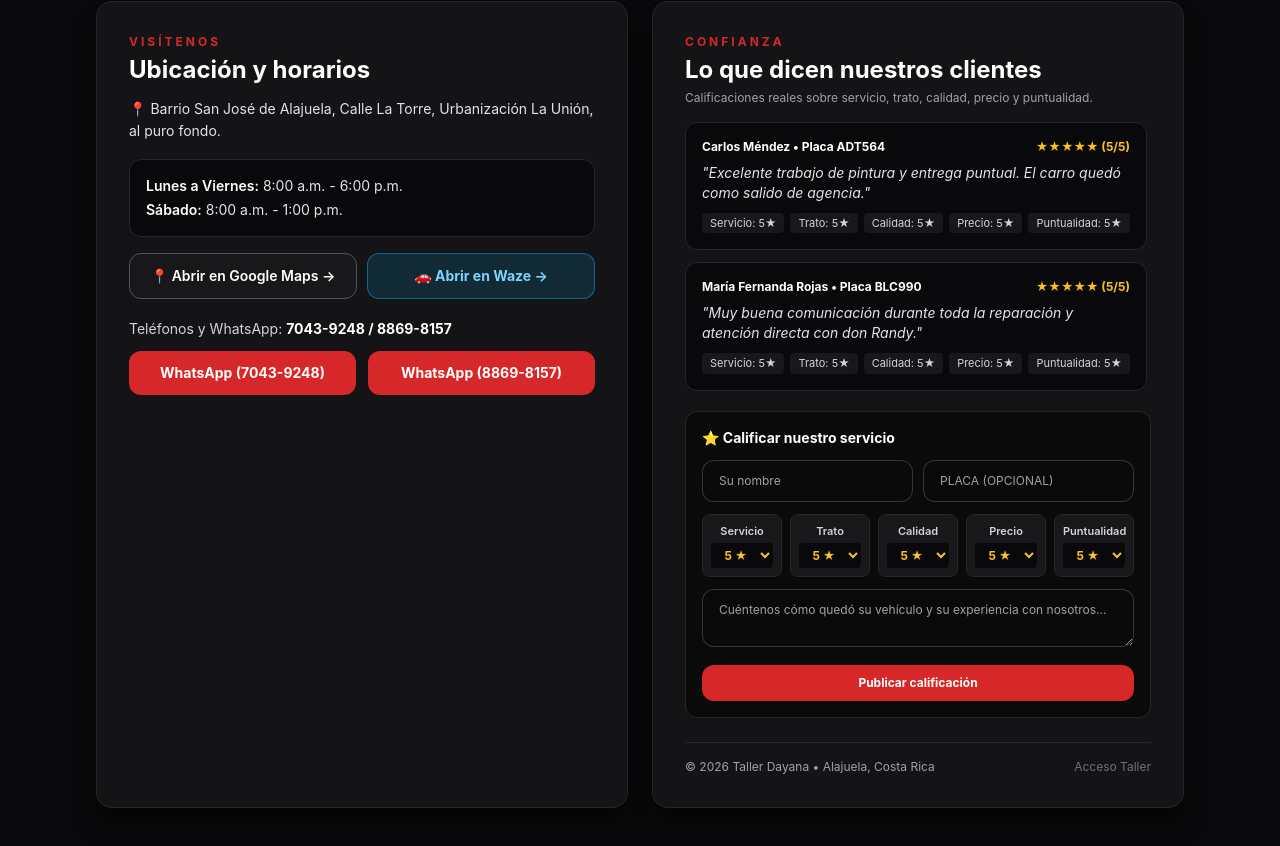
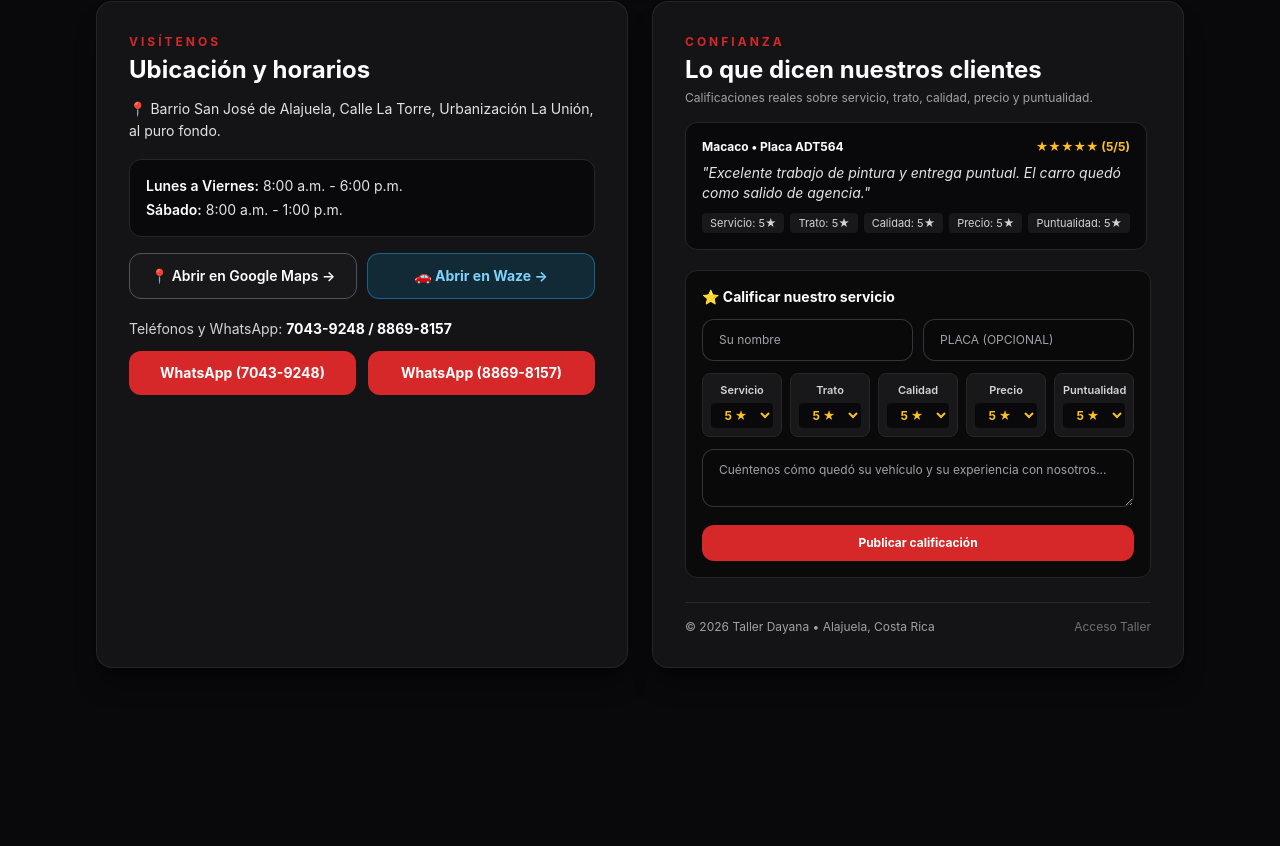
Before and after one commit to PEZ100684/Taller-Dayana, a Next.js app in the folder web/: page / in a window 1280 px wide. Shown: the part 5543-6389 px from the top of the page. After the commit the page ends 6275 px from the top, so only its background shows below. Built offline with nearby package versions, Linux system fonts and the light colour scheme; no server answers.

Commit message:
Add files via upload

```diff
--- a/web/app/page.js
+++ b/web/app/page.js
@@ -89,18 +89,9 @@ export default function Home() {
   const [reviews, setReviews] = useState([
     {
       id: "rev-1",
-      customerName: "Carlos Méndez",
+      customerName: "Macaco",
       plate: "ADT564",
       comment: "Excelente trabajo de pintura y entrega puntual. El carro quedó como salido de agencia.",
-      ratings: { servicio: 5, trato: 5, calidad: 5, precio: 5, puntualidad: 5 },
-      average: 5,
-      date: "Reciente"
-    },
-    {
-      id: "rev-2",
-      customerName: "María Fernanda Rojas",
-      plate: "BLC990",
-      comment: "Muy buena comunicación durante toda la reparación y atención directa con don Randy.",
       ratings: { servicio: 5, trato: 5, calidad: 5, precio: 5, puntualidad: 5 },
       average: 5,
       date: "Reciente"
@@ -143,11 +134,18 @@ export default function Home() {
       .catch(() => {});
 
     try {
-      const savedLocal = JSON.parse(localStorage.getItem("taller_dayana_reviews") || "[]");
+      const savedLocal = JSON.parse(localStorage.getItem("taller_dayana_reviews") || "[]").filter(
+        (r) => r.id !== "rev-2" && r.plate !== "BLC990"
+      );
       if (Array.isArray(savedLocal) && savedLocal.length > 0) {
         setReviews((prev) => {
           const existingIds = new Set(prev.map((r) => r.id));
-          const merged = [...savedLocal.filter((r) => !existingIds.has(r.id)), ...prev];
+          const merged = [
+            ...savedLocal
+              .map((r) => (r.id === "rev-1" ? { ...r, customerName: "Macaco" } : r))
+              .filter((r) => !existingIds.has(r.id)),
+            ...prev
+          ];
           return merged;
         });
       }
```
Also changed, not shown: 1 other file (tests, documents, lock files or other folders).
